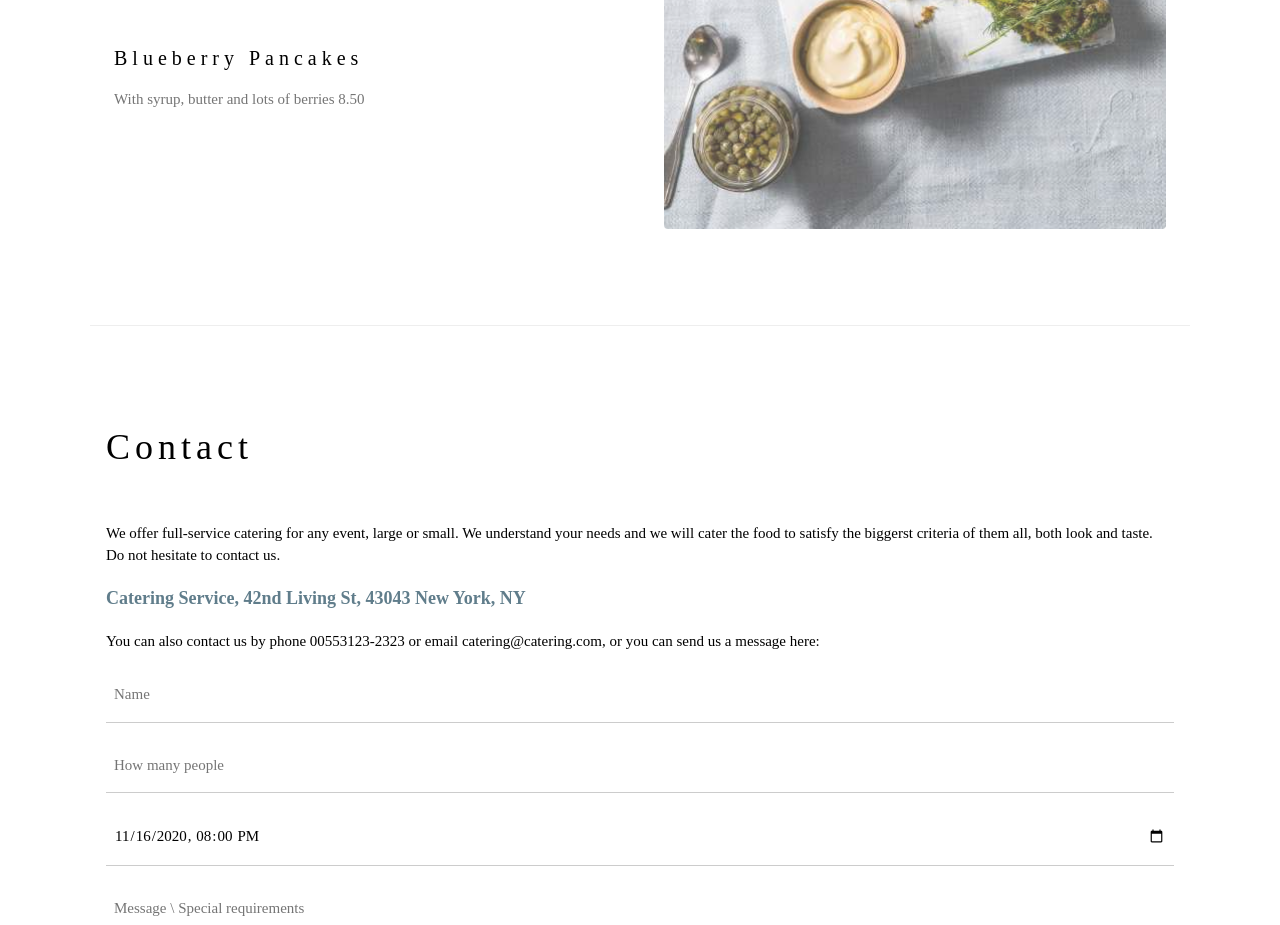
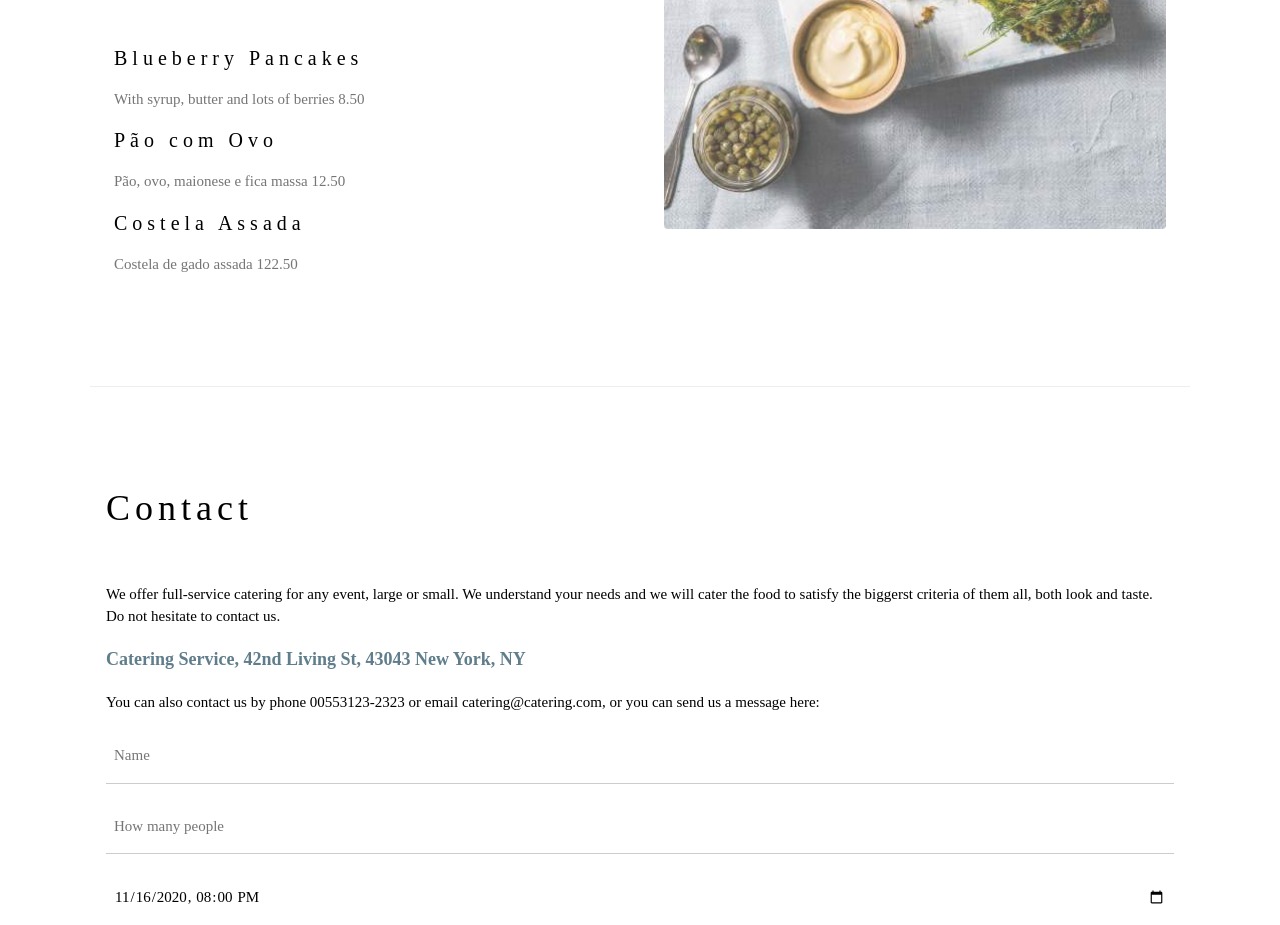
Before and after one commit to thomasegs/mywebsite, a plain HTML site: page index.html in a window 1280 px wide. Shown: the part 2060-2985 px from the top of the page. Drawn offline with nearby package versions, Linux system fonts and the light colour scheme.

Commit message:
Adicionado dois novos pratos

```diff
--- a/index.html
+++ b/index.html
@@ -74,6 +74,12 @@ h1, h2, h3, h4, h5, h6 {
 
       <h4>Blueberry Pancakes</h4>
       <p class="w3-text-grey">With syrup, butter and lots of berries 8.50</p>
+
+      <h4>Pão com Ovo</h4>
+      <p class="w3-text-grey">Pão, ovo, maionese e fica massa 12.50</p>
+
+      <h4>Costela Assada</h4>
+      <p class="w3-text-grey">Costela de gado assada 122.50</p>
     </div>
 
     <div class="w3-col l6 w3-padding-large">
```
